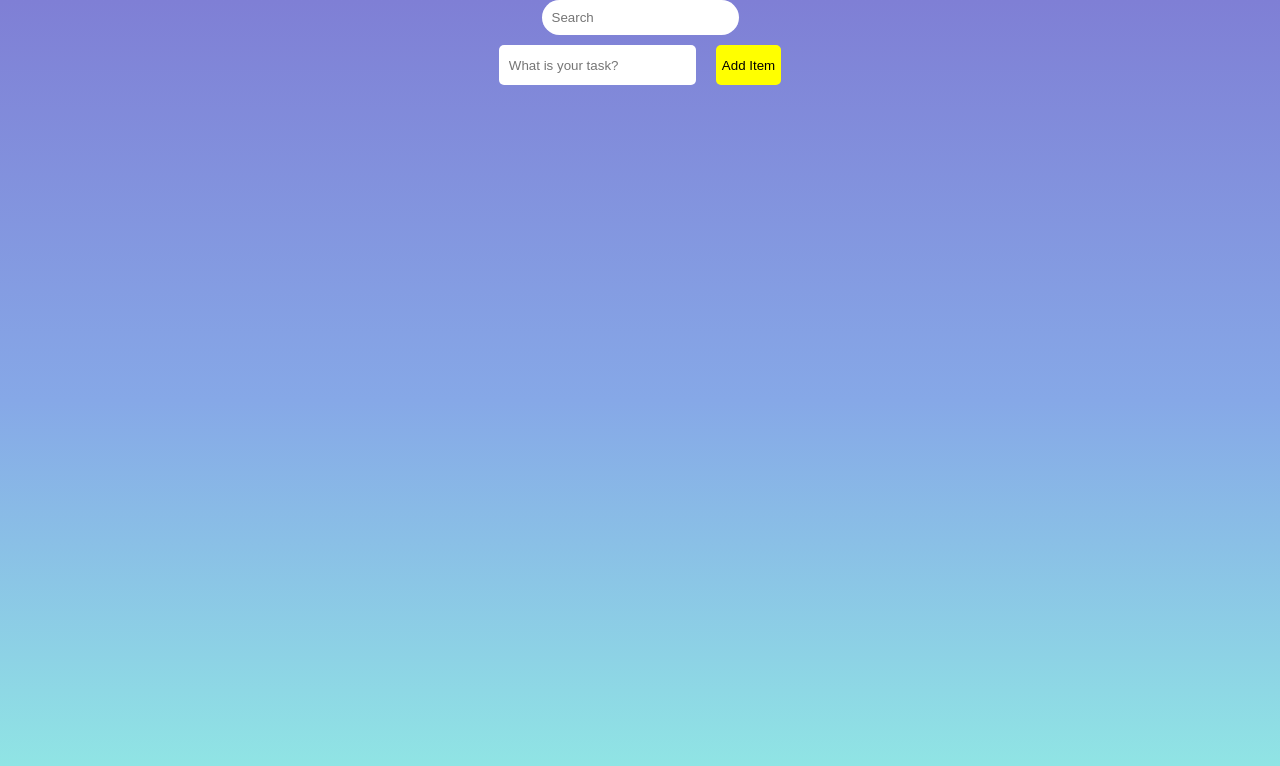
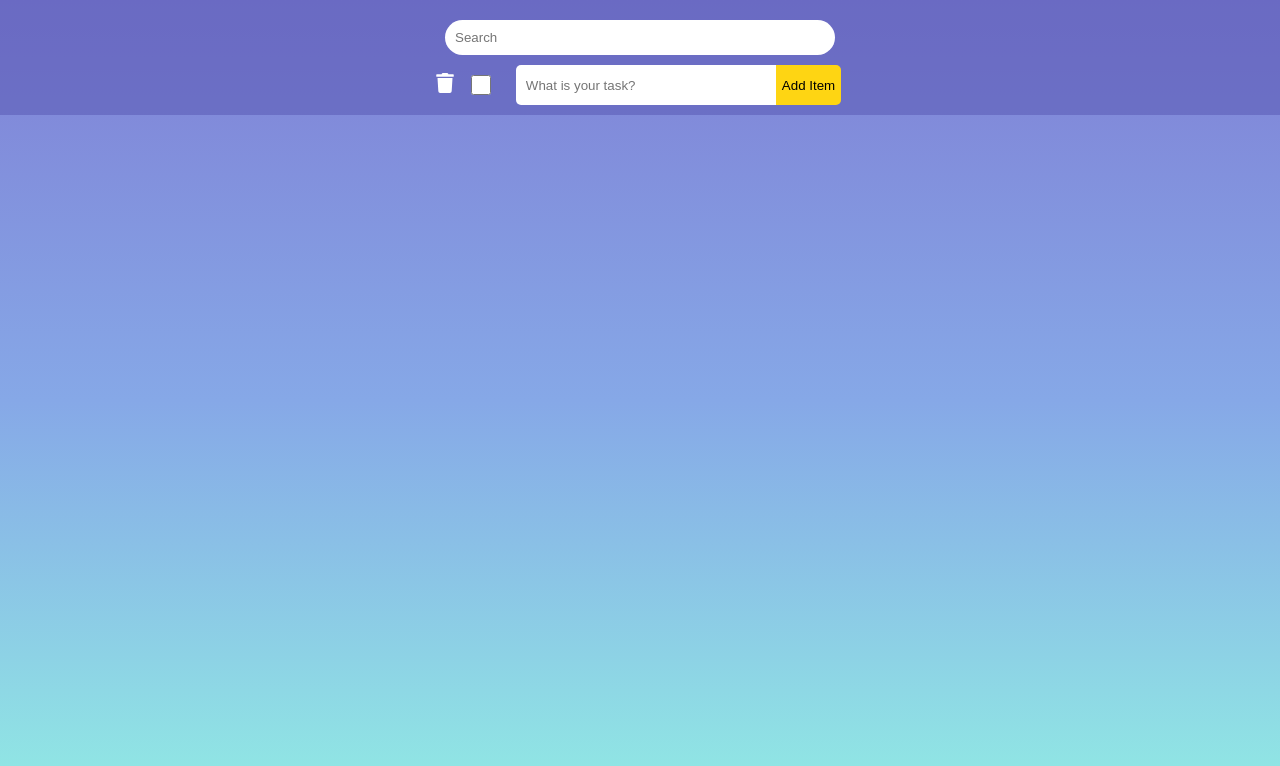
Before and after one commit to supercoder123/react-todo, a React (Create React App) app: page / in a window 1280 px wide. Shown: the top 766 px of the page. Built offline with nearby package versions, Linux system fonts and the light colour scheme.

Commit message:
Finished trash and select all functionailty

```diff
--- a/src/App.css
+++ b/src/App.css
@@ -8,11 +8,10 @@ html {
   display: flex;
   justify-content: center;
   align-items: center;
+  background-color: rgba(89, 89, 180, 0.527);
   flex-direction: column;
 }
-.todoDiv {
-  display: flex;
-}
+
 .flex {
   display: flex;
   justify-content: space-between;
@@ -36,25 +35,65 @@ html {
 }
 
 .form > input {
+  margin-top: 20px;
+  width: 370px;
   border-radius: 20px;
   padding: 10px;
   border: 0;
   outline: none;
 }
 
-.todoDiv input {
+.todoDiv {
+  display: flex;
+}
+.todoDiv > button {
+  background-color: transparent;
+  border: none;
+  margin-right: 20px;
+  color: white;
+  font-size: 20px;
+  outline: none;
+  cursor: pointer;
+}
+
+.todoDiv > button:hover {
+  color: red;
+}
+
+.todoDiv input[type="text"] {
   border-radius: 5px;
   margin: 10px;
+  width: 240px;
   padding: 10px;
+  height: 20px;
   border: 0;
   outline: none;
+  margin-right: 0;
+  border-top-right-radius: 0;
+  border-bottom-right-radius: 0;
+}
+
+.todoDiv input[type="checkbox"] {
+  height: 20px;
+  width: 20px;
+  margin: 20px;
+  margin-left: -10px;
+  margin-right: 15px;
+  cursor: pointer;
 }
 .addItem {
   height: 40px;
   margin: 10px;
   border-radius: 5px;
   border: none;
-  background-color: yellow;
+  margin-left: 0;
+  background-color: #fed513;
+  border-top-left-radius: 0;
+  border-bottom-left-radius: 0;
+}
+.addItem:hover {
+  background-color: #cc7722;
+  color: black;
 }
 
 .list-items {
@@ -74,7 +113,7 @@ html {
   background-color: white;
   margin: 5px;
   border-left: 4px solid transparent;
-  box-shadow: 1px 2px 2px grey;
+  box-shadow: 1px 2px 2px rgba(0, 0, 0, 0.3);
 }
 
 .list-item li {
@@ -88,8 +127,9 @@ html {
   height: 30px;
   width: 30px;
   border: none;
+  font-weight: bold;
   background-color: transparent;
-  border: 1px solid grey;
+  border: 3px solid grey;
   outline: none;
 }
 
--- a/src/App.js
+++ b/src/App.js
@@ -21,11 +21,16 @@ class App extends Component {
     this.id = uuid();
     // used for filtering
     this.query = "";
+    //checked flag
+    this.checkedAll = false;
+
     //Preserve this binding
     this.addItem = this.addItem.bind(this);
     this.removeItem = this.removeItem.bind(this);
     this.handleChange = this.handleChange.bind(this);
     this.handleChecked = this.handleChecked.bind(this);
+    this.selectAll = this.selectAll.bind(this);
+    this.deleteAll = this.deleteAll.bind(this);
   }
 
   // function to add item
@@ -52,24 +57,27 @@ class App extends Component {
     }
   }
 
+  itemRemover(key, list, num) {
+    let filteredArray = list.filter(x => x.id != key);
+    if (num === 0) {
+      this.setState({
+        items: filteredArray
+      });
+    } else {
+      this.setState({
+        filteredList: filteredArray
+      });
+    }
+  }
+
   // function to remove item
   removeItem(key) {
     console.log("key", key);
     if (!this.query) {
-      let filteredArray = this.state.items.filter(x => x.id != key);
-      this.setState({
-        items: filteredArray
-      });
+      this.itemRemover(key, this.state.items, 0);
     } else {
-      let filteredArray = this.state.items.filter(x => x.id != key);
-      this.setState({
-        items: filteredArray
-      });
-
-      let filterList = this.state.filteredList.filter(x => x.id != key);
-      this.setState({
-        filteredList: filterList
-      });
+      this.itemRemover(key, this.state.items, 0);
+      this.itemRemover(key, this.state.filteredList, 1);
     }
 
     //this.id--;
@@ -109,10 +117,47 @@ class App extends Component {
     );
   }
 
+  selectAll() {
+    if (this.state.items !== 0) {
+      // this.state.checkedAll = !this.state.checkedAll;
+      this.checkedAll = !this.checkedAll;
+      let checkedList = this.state.items.map(x => {
+        x.checked = this.checkedAll;
+        return x;
+      });
+      console.log(checkedList);
+      this.setState({
+        items: checkedList
+      });
+      console.log(this.checkedAll);
+    }
+  }
+
+  deleteAll() {
+    let deletedList = this.state.items.filter(x => {
+      return x.checked === false;
+    });
+    this.setState({
+      items: deletedList
+    });
+    this.setState({
+      checkedAll: false
+    });
+    this.checkedAll = false;
+    console.log(this.checkedAll);
+  }
+
   render() {
     return (
       <div>
-        <Form addItem={this.addItem} handleChange={this.handleChange} />
+        <Form
+          items={this.state.items}
+          checkedAll={this.checkedAll}
+          addItem={this.addItem}
+          handleChange={this.handleChange}
+          selectAll={this.selectAll}
+          deleteAll={this.deleteAll}
+        />
         <ListItems
           items={!this.query ? this.state.items : this.state.filteredList}
           removeItem={this.removeItem}
--- a/src/components/Form.js
+++ b/src/components/Form.js
@@ -1,6 +1,6 @@
 import React from "react";
 import InputBox from "./InputBox";
-import { Button, Input } from "reactstrap";
+import { FaTrash } from "react-icons/fa";
 
 const Form = props => {
   let input;
@@ -13,7 +13,26 @@ const Form = props => {
         }}
       />
       <div className="todoDiv">
+        <button
+          className="trash"
+          onClick={() => {
+            props.deleteAll();
+          }}
+        >
+          <FaTrash />
+        </button>
         <input
+          type="checkbox"
+          title="Select All"
+          checked={props.checkedAll ? true : false}
+          onClick={() => {
+            props.selectAll();
+            console.log("select ALL");
+          }}
+        />
+        <div>
+          <input
+            type="text"
             placeholder="What is your task?"
             name="itemName"
             ref={node => {
@@ -26,16 +45,18 @@ const Form = props => {
               }
             }}
           />
-        <Button
+          <button
             className="addItem"
             color="primary"
             onClick={() => {
               props.addItem(input.value);
               console.log(input.value);
               input.value = "";
-          }}>
+            }}
+          >
             Add Item
-        </Button>
+          </button>
+        </div>
       </div>
     </div>
   );
--- a/src/components/ListItem.js
+++ b/src/components/ListItem.js
@@ -7,10 +7,6 @@ class ListItem extends Component {
       checked: this.props.checked,
       key: this.props.uniqueKey
     };
-  }
-
-  componentWillUnmount() {
-    console.log("unmount");
   }
 
   // handleCheck() {
```
Also changed, not shown: package.json (+7 -1 lines). Lines whose indentation alone changed are shown as unchanged.
